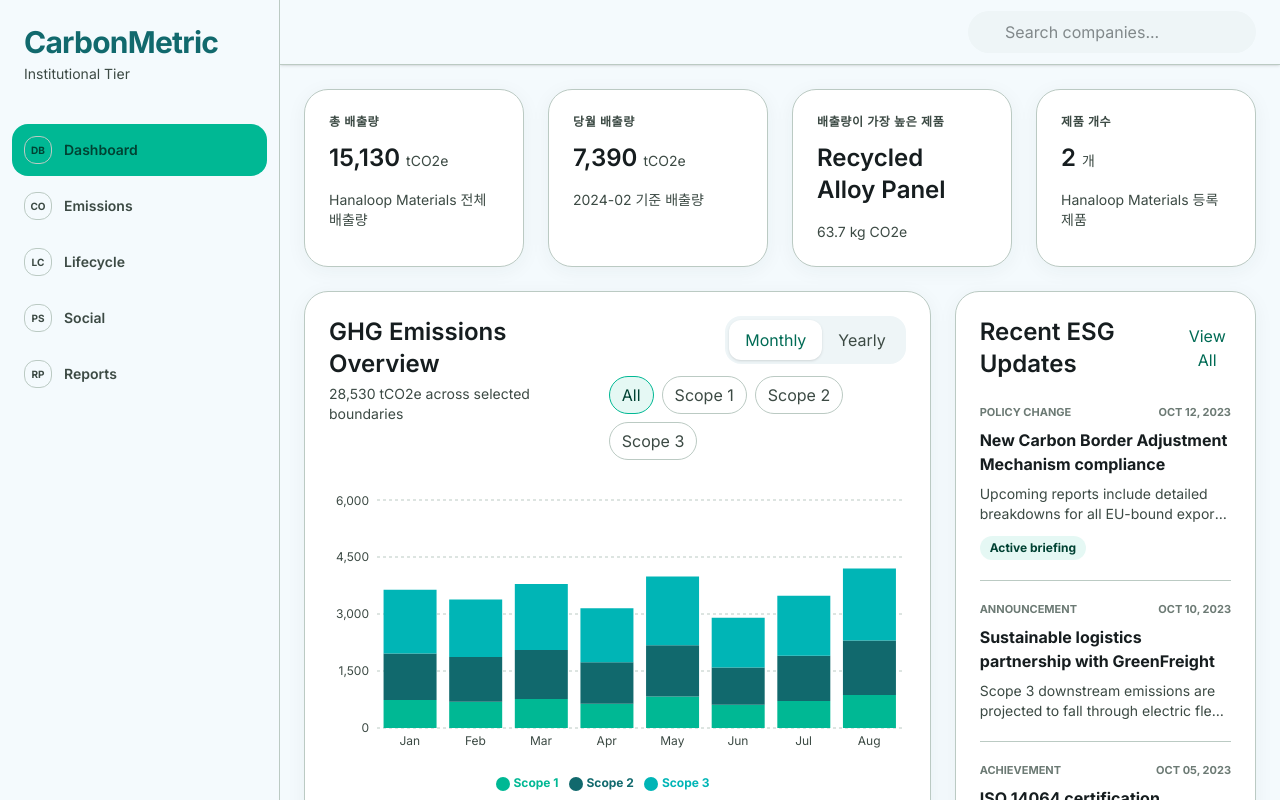
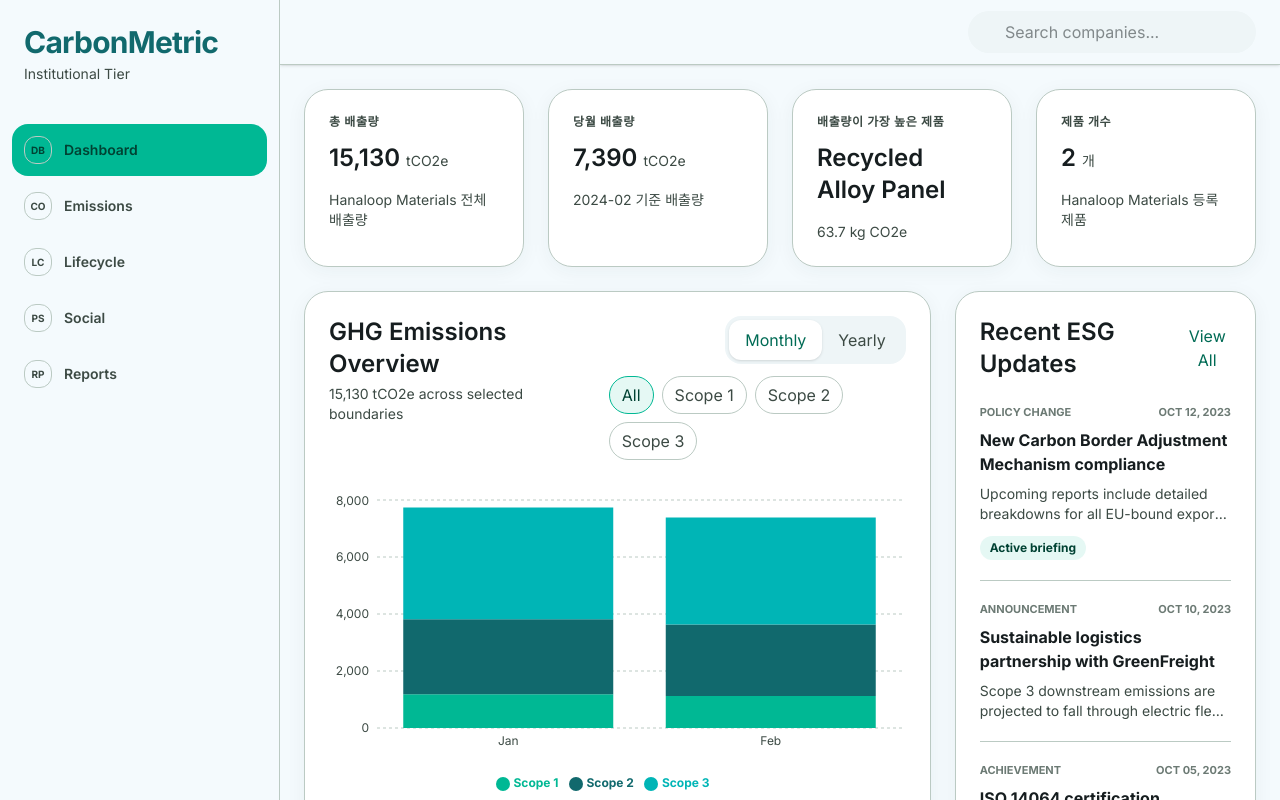
Before and after one commit to xode114kr1/hanaloop-demo, a Next.js app: page / in a window 1280 px wide. Shown: the top 800 px of the page. Built offline with nearby package versions, Linux system fonts and the light colour scheme.

Commit message:
feat: connect emissions chart to backend

```diff
--- a/src/app/_components/EmissionsChart.tsx
+++ b/src/app/_components/EmissionsChart.tsx
@@ -1,6 +1,6 @@
 "use client";
 
-import { useMemo, useState } from "react";
+import { useEffect, useMemo, useState } from "react";
 import {
   Bar,
   BarChart,
@@ -11,34 +11,14 @@ import {
   XAxis,
   YAxis,
 } from "recharts";
+import type { EmissionsChartData } from "@/lib/api";
 
 type ChartPeriod = "monthly" | "yearly";
 type ChartScope = "all" | "scope1" | "scope2" | "scope3";
 
-type EmissionsDataPoint = {
-  label: string;
-  scope1: number;
-  scope2: number;
-  scope3: number;
+type EmissionsChartProps = {
+  companyId?: string;
 };
-
-const monthlyEmissions: EmissionsDataPoint[] = [
-  { label: "Jan", scope1: 740, scope2: 1220, scope3: 1680 },
-  { label: "Feb", scope1: 690, scope2: 1180, scope3: 1510 },
-  { label: "Mar", scope1: 760, scope2: 1290, scope3: 1740 },
-  { label: "Apr", scope1: 640, scope2: 1090, scope3: 1420 },
-  { label: "May", scope1: 830, scope2: 1350, scope3: 1810 },
-  { label: "Jun", scope1: 610, scope2: 980, scope3: 1310 },
-  { label: "Jul", scope1: 710, scope2: 1190, scope3: 1580 },
-  { label: "Aug", scope1: 870, scope2: 1430, scope3: 1900 },
-];
-
-const yearlyEmissions: EmissionsDataPoint[] = [
-  { label: "2021", scope1: 10100, scope2: 16500, scope3: 23800 },
-  { label: "2022", scope1: 9600, scope2: 15800, scope3: 22400 },
-  { label: "2023", scope1: 8900, scope2: 14900, scope3: 21100 },
-  { label: "2024", scope1: 7700, scope2: 13700, scope3: 19500 },
-];
 
 const periodOptions: { label: string; value: ChartPeriod }[] = [
   { label: "Monthly", value: "monthly" },
@@ -70,21 +50,57 @@ function getVisibleScopes(scope: ChartScope): Exclude<ChartScope, "all">[] {
   return [scope];
 }
 
-export function EmissionsChart() {
+export function EmissionsChart({ companyId }: EmissionsChartProps) {
   const [period, setPeriod] = useState<ChartPeriod>("monthly");
   const [scope, setScope] = useState<ChartScope>("all");
+  const [chartData, setChartData] = useState<EmissionsChartData | null>(null);
+  const [errorMessage, setErrorMessage] = useState<string | null>(null);
+  const [isLoading, setIsLoading] = useState(true);
+  const [retryCount, setRetryCount] = useState(0);
 
-  const chartData = period === "monthly" ? monthlyEmissions : yearlyEmissions;
+  useEffect(() => {
+    const controller = new AbortController();
+    const params = new URLSearchParams({ period, scope });
+    if (companyId) params.set("companyId", companyId);
+
+    async function loadEmissionsChart() {
+      setIsLoading(true);
+
+      try {
+        const response = await fetch(`/api/emissions-chart?${params}`, {
+          signal: controller.signal,
+        });
+        const data = await response.json();
+
+        if (!response.ok) {
+          throw new Error(data.message ?? "배출량 차트를 불러오지 못했습니다");
+        }
+
+        setChartData(data);
+        setErrorMessage(null);
+      } catch (error) {
+        if (controller.signal.aborted) return;
+
+        setErrorMessage(
+          error instanceof Error
+            ? error.message
+            : "배출량 차트를 불러오지 못했습니다",
+        );
+      } finally {
+        if (!controller.signal.aborted) {
+          setIsLoading(false);
+        }
+      }
+    }
+
+    void loadEmissionsChart();
+
+    return () => controller.abort();
+  }, [companyId, period, retryCount, scope]);
+
   const visibleScopes = useMemo(() => getVisibleScopes(scope), [scope]);
-  const selectedTotal = chartData.reduce(
-    (sum, item) =>
-      sum +
-      visibleScopes.reduce(
-        (scopeSum, visibleScope) => scopeSum + item[visibleScope],
-        0,
-      ),
-    0,
-  );
+  const selectedTotal = chartData?.total ?? 0;
+  const points = chartData?.data ?? [];
 
   return (
     <article className="dashboard-card p-(--space-md) xl:col-span-8">
@@ -94,7 +110,9 @@ export function EmissionsChart() {
             GHG Emissions Overview
           </h2>
           <p className="mt-1 text-sm text-(--on-surface-variant)">
-            {selectedTotal.toLocaleString()} tCO2e across selected boundaries
+            {isLoading
+              ? "Loading emissions data..."
+              : `${selectedTotal.toLocaleString()} tCO2e across selected boundaries`}
           </p>
         </div>
 
@@ -138,10 +156,27 @@ export function EmissionsChart() {
       </div>
 
       <div className="h-75">
+        {errorMessage ? (
+          <div className="flex h-full flex-col items-center justify-center rounded-lg border border-(--error-container) bg-(--error-container) p-6 text-center text-(--on-error-container)">
+            <p className="text-sm font-semibold">{errorMessage}</p>
+            <button
+              className="mt-4 rounded-md bg-(--surface-container-lowest) px-4 py-2 text-sm font-bold text-(--on-error-container)"
+              onClick={() => setRetryCount((count) => count + 1)}
+              type="button"
+            >
+              Retry
+            </button>
+          </div>
+        ) : !isLoading && points.length === 0 ? (
+          <div className="flex h-full items-center justify-center text-sm font-semibold text-(--on-surface-variant)">
+            No emissions data available
+          </div>
+        ) : (
+          <div className={isLoading ? "h-full opacity-45" : "h-full"}>
             <ResponsiveContainer height="100%" width="100%">
               <BarChart
                 accessibilityLayer
-            data={chartData}
+                data={points}
                 margin={{ bottom: 0, left: -16, right: 4, top: 8 }}
               >
                 <CartesianGrid
@@ -209,6 +244,8 @@ export function EmissionsChart() {
               </BarChart>
             </ResponsiveContainer>
           </div>
+        )}
+      </div>
 
       <div className="mt-8 flex flex-wrap gap-6 border-t border-(--outline-variant) pt-6">
         {visibleScopes.map((visibleScope) => (
--- a/src/app/page.tsx
+++ b/src/app/page.tsx
@@ -26,7 +26,7 @@ export default async function DashboardPage({
           <MetricsGrid companyId={selectedCompanyId} />
 
           <section className="grid grid-cols-1 gap-6 xl:grid-cols-12">
-            <EmissionsChart />
+            <EmissionsChart companyId={selectedCompanyId} />
             <UpdatesPanel />
           </section>
 
```
Lines whose indentation alone changed are shown as unchanged.
